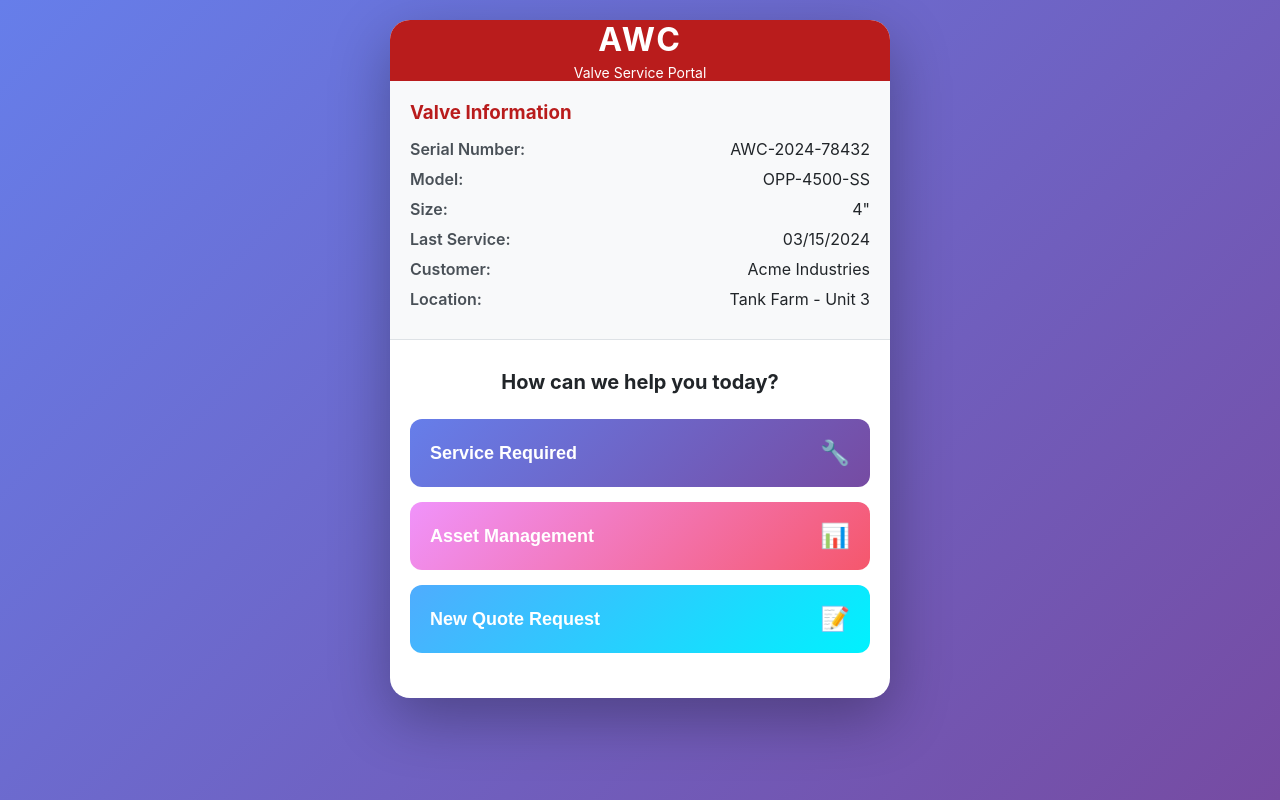
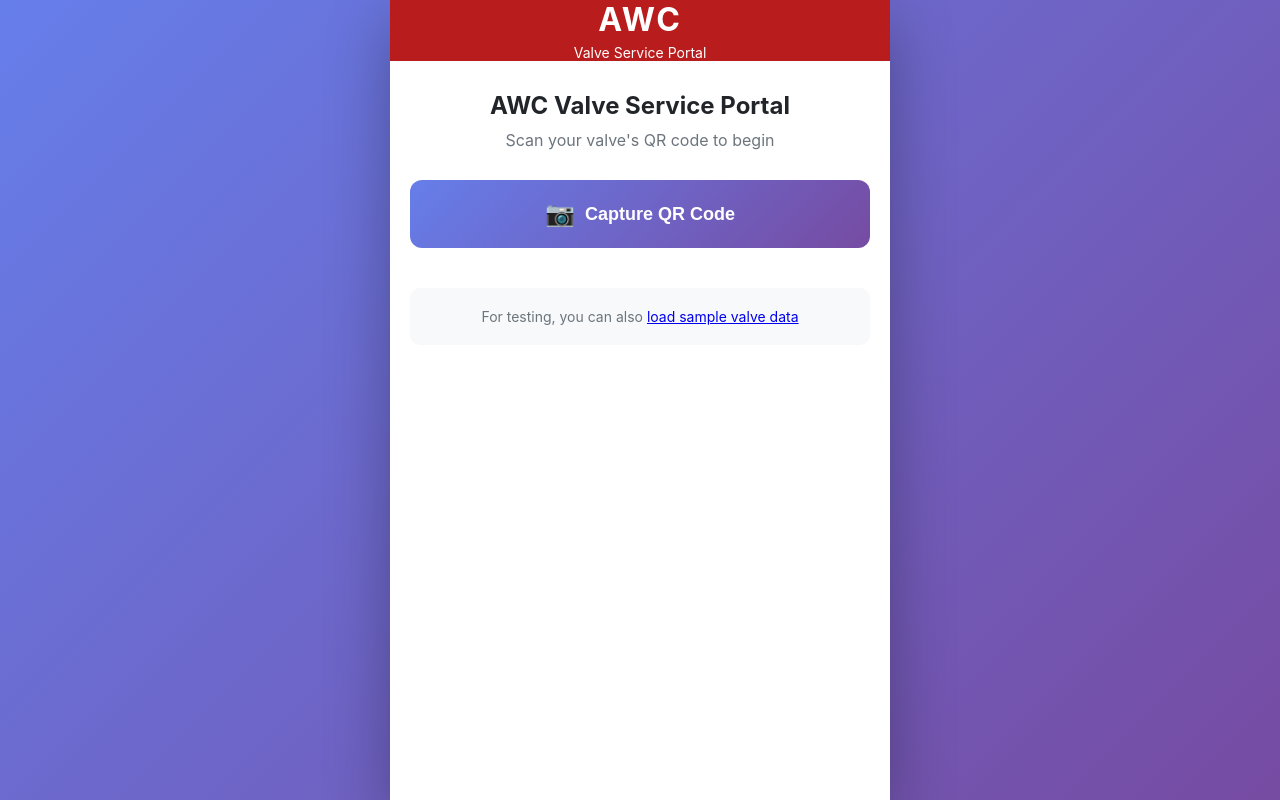
Before and after one commit to ZacharyBinx214/awc-valve-portal, a plain HTML site: page index.html in a window 1280 px wide. Drawn offline with Linux system fonts and the light colour scheme.

Commit message:
Add QR scanning capability

```diff
--- a/index.html
+++ b/index.html
@@ -4,6 +4,7 @@
     <meta charset="UTF-8">
     <meta name="viewport" content="width=device-width, initial-scale=1.0, maximum-scale=1.0, user-scalable=no">
     <title>AWC Valve Service Portal</title>
+    <script src="https://unpkg.com/html5-qrcode/html5-qrcode.min.js"></script>
     <style>
         * {
             margin: 0;
@@ -217,7 +218,85 @@
             overflow-y: auto;
         }
 
-        @media (max-width: 480px) {
+        .qr-scanner-container {
+            display: none;
+            position: fixed;
+            top: 0;
+            left: 0;
+            right: 0;
+            bottom: 0;
+            background: rgba(0,0,0,0.9);
+            z-index: 1000;
+        }
+
+        .qr-scanner-box {
+            position: absolute;
+            top: 50%;
+            left: 50%;
+            transform: translate(-50%, -50%);
+            width: 90%;
+            max-width: 500px;
+            background: white;
+            border-radius: 20px;
+            padding: 20px;
+        }
+
+        #qr-reader {
+            width: 100%;
+        }
+
+        .close-scanner {
+            background: #dc3545;
+            color: white;
+            border: none;
+            padding: 10px 20px;
+            border-radius: 6px;
+            cursor: pointer;
+            width: 100%;
+            margin-top: 15px;
+        }
+
+        .scan-btn {
+            width: 100%;
+            padding: 20px;
+            margin: 20px 0;
+            border: none;
+            border-radius: 12px;
+            font-size: 18px;
+            font-weight: 600;
+            cursor: pointer;
+            background: linear-gradient(135deg, #667eea, #764ba2);
+            color: white;
+            display: flex;
+            align-items: center;
+            justify-content: center;
+            transition: all 0.3s ease;
+        }
+
+        .scan-btn:hover {
+            transform: translateY(-2px);
+            box-shadow: 0 10px 25px rgba(0,0,0,0.15);
+        }
+
+        .scan-icon {
+            font-size: 24px;
+            margin-right: 10px;
+        }
+
+        .initial-screen {
+            padding: 30px 20px;
+            text-align: center;
+        }
+
+        .initial-screen h2 {
+            color: #212529;
+            margin-bottom: 10px;
+        }
+
+        .initial-screen p {
+            color: #6c757d;
+            margin-bottom: 30px;
+        }
             body {
                 padding: 0;
             }
@@ -236,37 +315,39 @@
             <div style="font-size: 14px; margin-top: 5px;">Valve Service Portal</div>
         </div>
 
-        <!-- Valve Information Display -->
-        <div class="valve-info" id="valveInfo">
-            <h3 style="margin-bottom: 15px; color: #B91C1C;">Valve Information</h3>
-            <div class="valve-detail">
-                <label>Serial Number:</label>
-                <span>AWC-2024-78432</span>
-            </div>
-            <div class="valve-detail">
-                <label>Model:</label>
-                <span>OPP-4500-SS</span>
-            </div>
-            <div class="valve-detail">
-                <label>Size:</label>
-                <span>4"</span>
-            </div>
-            <div class="valve-detail">
-                <label>Last Service:</label>
-                <span>03/15/2024</span>
-            </div>
-            <div class="valve-detail">
-                <label>Customer:</label>
-                <span>Acme Industries</span>
-            </div>
-            <div class="valve-detail">
-                <label>Location:</label>
-                <span>Tank Farm - Unit 3</span>
+
+        <!-- QR Scanner Overlay -->
+        <div class="qr-scanner-container" id="qrScannerContainer">
+            <div class="qr-scanner-box">
+                <h3 style="text-align: center; margin-bottom: 20px;">Scan QR Code</h3>
+                <div id="qr-reader"></div>
+                <button class="close-scanner" onclick="stopScanner()">Cancel Scan</button>
             </div>
         </div>
 
+        <!-- Initial Screen (shows before scanning) -->
+        <div class="initial-screen" id="initialScreen">
+            <h2>AWC Valve Service Portal</h2>
+            <p>Scan your valve's QR code to begin</p>
+            <button class="scan-btn" onclick="startScanner()">
+                <span class="scan-icon">📷</span>
+                <span>Capture QR Code</span>
+            </button>
+
+            <div style="margin-top: 40px; padding: 20px; background: #f8f9fa; border-radius: 10px;">
+                <p style="color: #6c757d; font-size: 14px; margin: 0;">
+                    For testing, you can also <a href="#" onclick="loadTestData(); return false;">load sample valve data</a>
+                </p>
+            </div>
+        </div>
+
+        <!-- Valve Information Display -->
+        <div class="valve-info" id="valveInfo" style="display: none;">
+            <!-- Valve details will be populated here -->
+        </div>
+
         <!-- Service Options -->
-        <div class="service-options" id="serviceOptions">
+        <div class="service-options" id="serviceOptions" style="display: none;">
             <h2 class="service-title">How can we help you today?</h2>
 
             <button class="service-btn repair" onclick="showForm('repair')">
@@ -523,7 +604,7 @@
             document.getElementById('dataOutput').innerHTML = '<div style="text-align: center;">Sending...</div>';
 
             // REPLACE THIS URL WITH YOUR WEB APP URL AFTER DEPLOYMENT
-            const webAppUrl = 'https://script.google.com/macros/s/AKfycbxidaLwfkg92h9qj5Z3gSFV9HcjqXVT67I04kF5RlhtHYc5yxnzvK0xVrO1VDDkfewU/exec';
+            const webAppUrl = 'https://script.google.com/macros/s/YOUR_WEB_APP_ID/exec';
 
             // Send to Google Sheets via Web App
             fetch(webAppUrl, {
```
